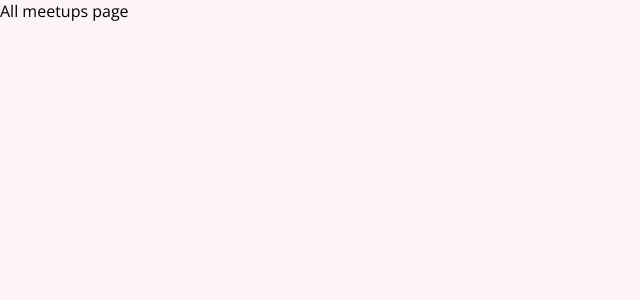
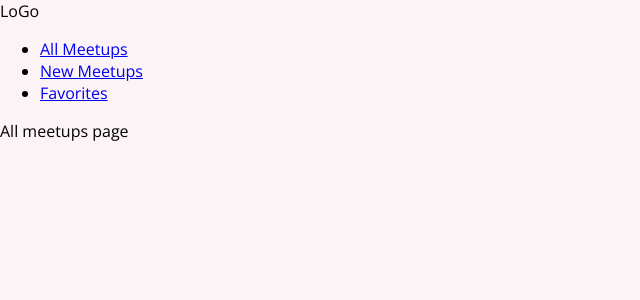
Before and after one commit to withers56/react-practice, a React (Create React App) app in the folder tutorial-app/: page / in a window 1280 px wide. Shown: the top 300 px of the page, without its empty margins (0-640 px from the left). Built offline with nearby package versions, Linux system fonts and the light colour scheme.

Commit message:
created functioning navbar that loads new page for each link in react

```diff
--- a/tutorial-app/src/App.js
+++ b/tutorial-app/src/App.js
@@ -5,10 +5,12 @@
 import AllMeetupsPage from './pages/AllMeetups';
 import NewMeetupsPage from './pages/NewMeetups';
 import FavoritesPage from './pages/Favorites';
+import MainNav from "./componets/layout/MainNav";
 
 function App() {
     return (
         <div>
+            <MainNav />
             <Switch>
                 <Route path='/' exact>
                     <AllMeetupsPage/>
--- /dev/null
+++ b/tutorial-app/src/componets/layout/MainNav.js
@@ -0,0 +1,24 @@
+import {Link} from "react-router-dom";
+
+function MainNav() {
+    return (
+        <header>
+            <div>LoGo</div>
+            <nav>
+                <ul>
+                    <li>
+                        <Link to='/'>All Meetups</Link>
+                    </li>
+                    <li>
+                        <Link to='/new-meetup'>New Meetups</Link>
+                    </li>
+                    <li>
+                        <Link to='/favorites'>Favorites</Link>
+                    </li>
+                </ul>
+            </nav>
+        </header>
+    )
+}
+
+export default MainNav;
```
